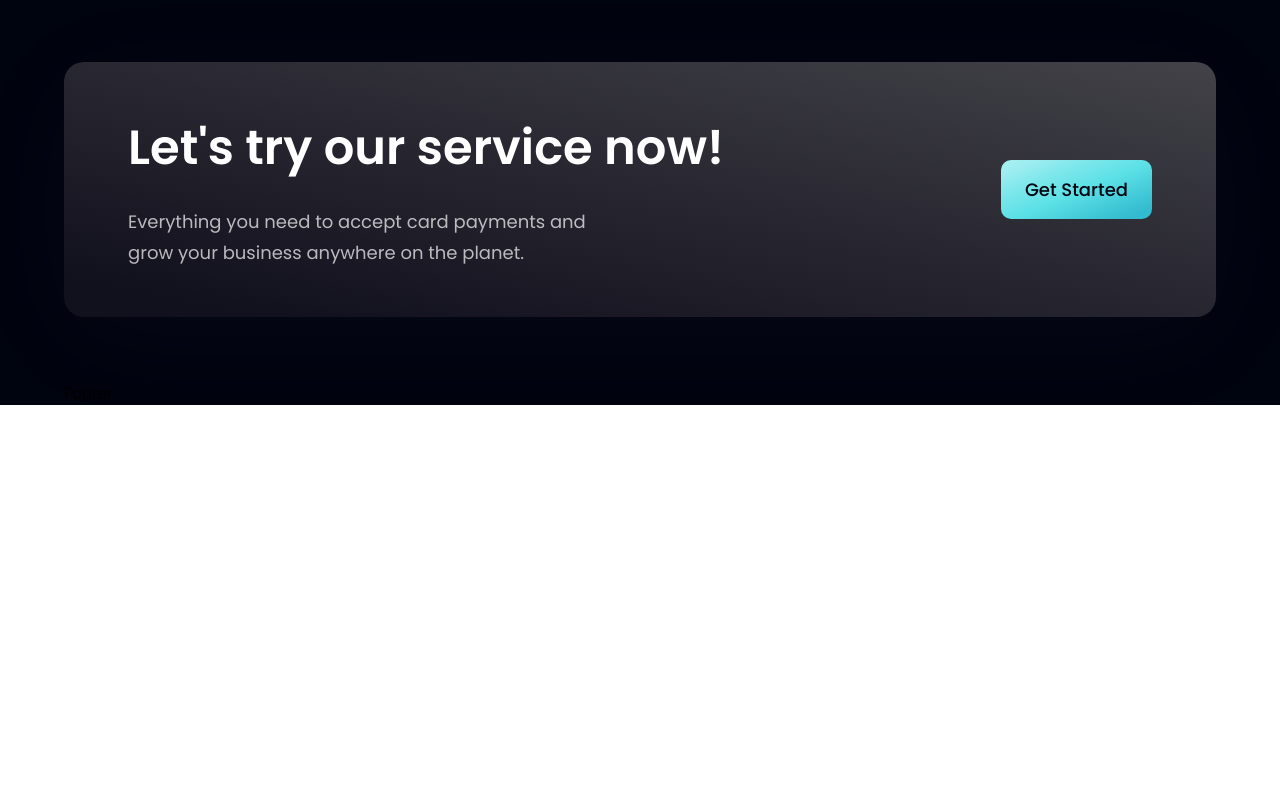
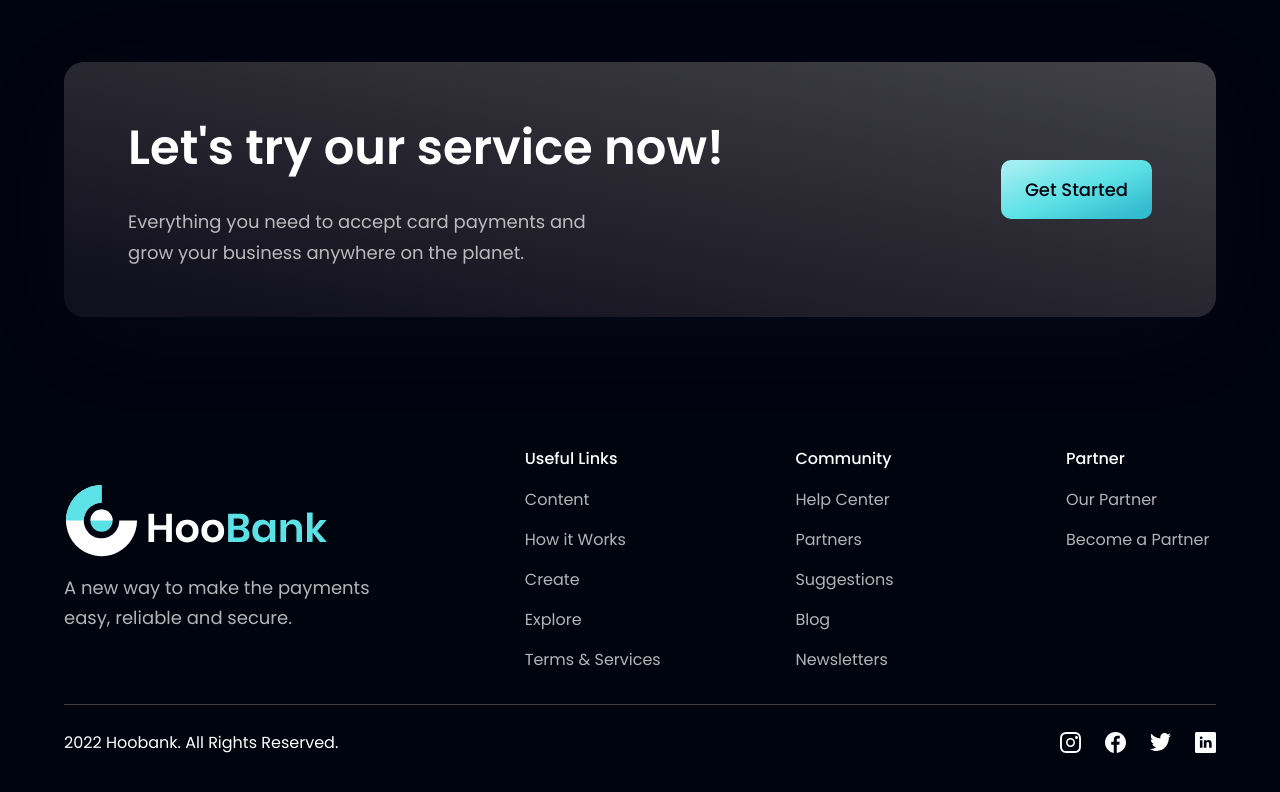
Before and after one commit to ZaharTerehov/Website-with-React-and-Tailwind, a React (Vite) app in the folder BankModernApp/: page / in a window 1280 px wide. Shown: the part 3521-4313 px from the top of the page. Before the commit the page ends 3926 px from the top, so only its background shows below. Built offline with nearby package versions, Linux system fonts and the light colour scheme.

Commit message:
created footer

```diff
--- a/BankModernApp/src/components/Footer.jsx
+++ b/BankModernApp/src/components/Footer.jsx
@@ -1,9 +1,71 @@
-import React from 'react'
+import styles from '../style';
+import { logo } from '../assets';
+import { footerLinks, socialMedia } from '../constants';
 
-const Footer = () => {
-  return (
-    <div>Footer</div>
-  )
-}
+const Footer = () => (
+  <section className={`${styles.flexCenter} ${styles.paddingY}
+  flex-col`}>
+    <div className={`${styles.flexStart} md:flex-row
+    flex-col mb-8 w-full`}>
+      <div className='flex-1 flex flex-col justify-start
+      mt-10'>
+        <img src={logo} alt="hoobank"
+        className="w-[266px] h-[72px] object-contain" />
+
+        <p className={`${styles.paragraph} mt-4 max-w-[310px]`}>
+          A new way to make the payments easy, reliable and
+          secure.
+        </p>
+      </div>
+
+      <div className='flex-[1.5] w-full flex flex-row
+      justify-between flex-wrap md:mt-0 mt-10'>
+        {footerLinks.map((footerLinks) => (
+          <div key={footerLinks.key}
+          className="flex flex-col
+          ss:my-0 my-4 min-w-[150px]">
+            <h4 className='font-poppins font-medium text-
+            [18px] leading-[27px] text-white'>
+              {footerLinks.title}
+            </h4>
+            <ul className='list-none mt-4'>
+              {footerLinks.links.map((link, index) => (
+                <li key={link.name} className={`font-poppins font-normal
+                text-[16px] leading-[24px] text-dimWhite
+                hover:text-secondary cursor-pointer
+                ${index !== footerLinks.links.length - 1 ?
+                'mb-4' : 'mb-0'}`}>
+                  {link.name}
+                </li>
+              ))}
+            </ul>
+          </div>
+        ))}
+      </div>
+    </div>
+
+    <div className='w-full flex justify-between items-center
+    md:flex-row flex-col pt-6 border-t-[1px] border-t-[#3F3E45]'>
+      <p className='font-poppins font-normal text-center text-
+            [18px] leading-[27px] text-white'>
+        2022 Hoobank. All Rights Reserved.
+      </p>
+
+      <div className='flex flex-row md:mt-0 mt-6'>
+        {socialMedia.map((social, index) => (
+          <img
+            key={social.id}
+            src={social.icon}
+            alt={social.id}
+            className={`w-[21px] h-[21px] object-contain
+            cursor-pointer ${index !== socialMedia.length
+            -1 ? 'mr-6' : 'mr-0'}`}
+            />
+        ))}
+      </div>
+    </div>
+  </section>
+)
+
 
 export default Footer
```
